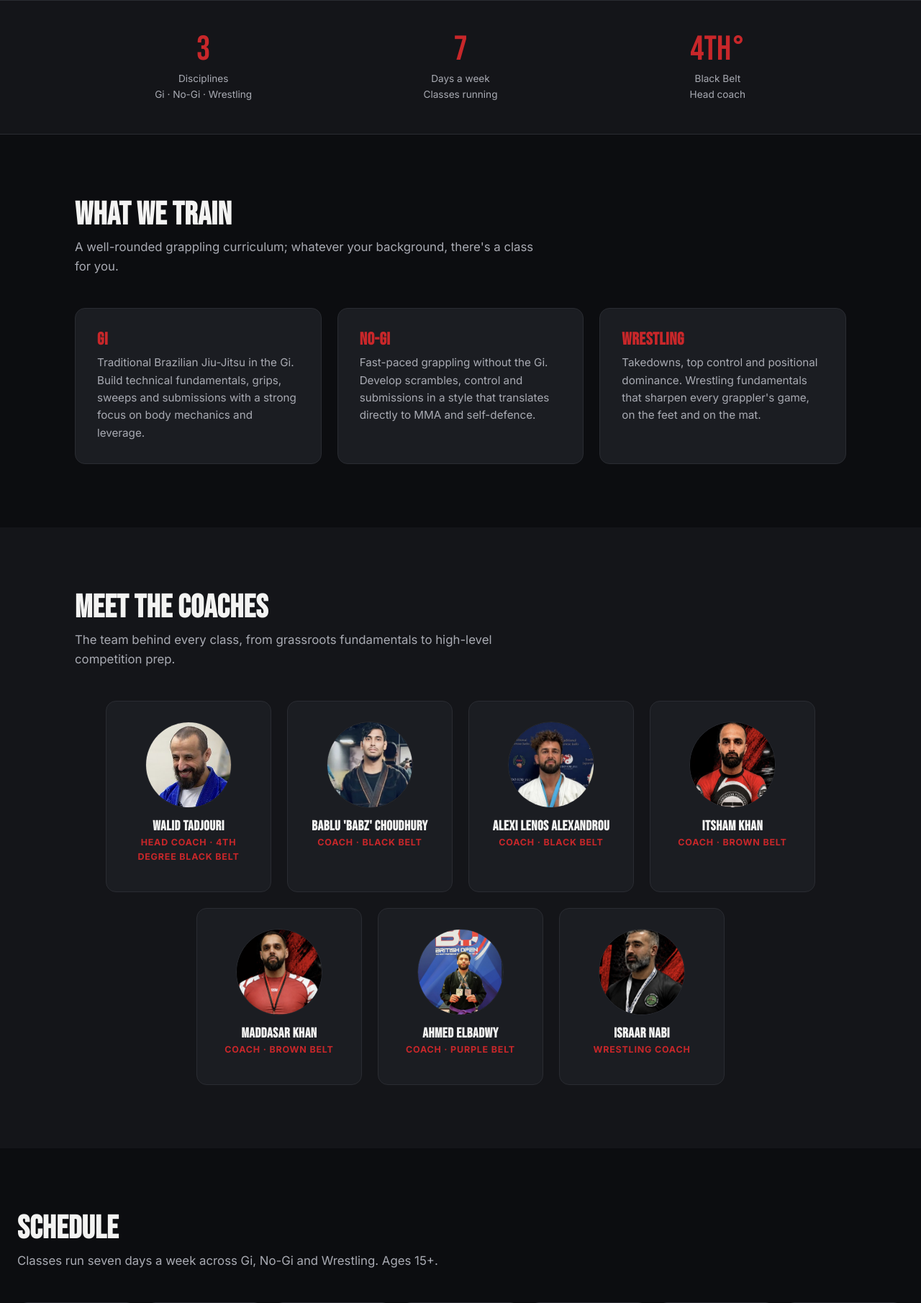
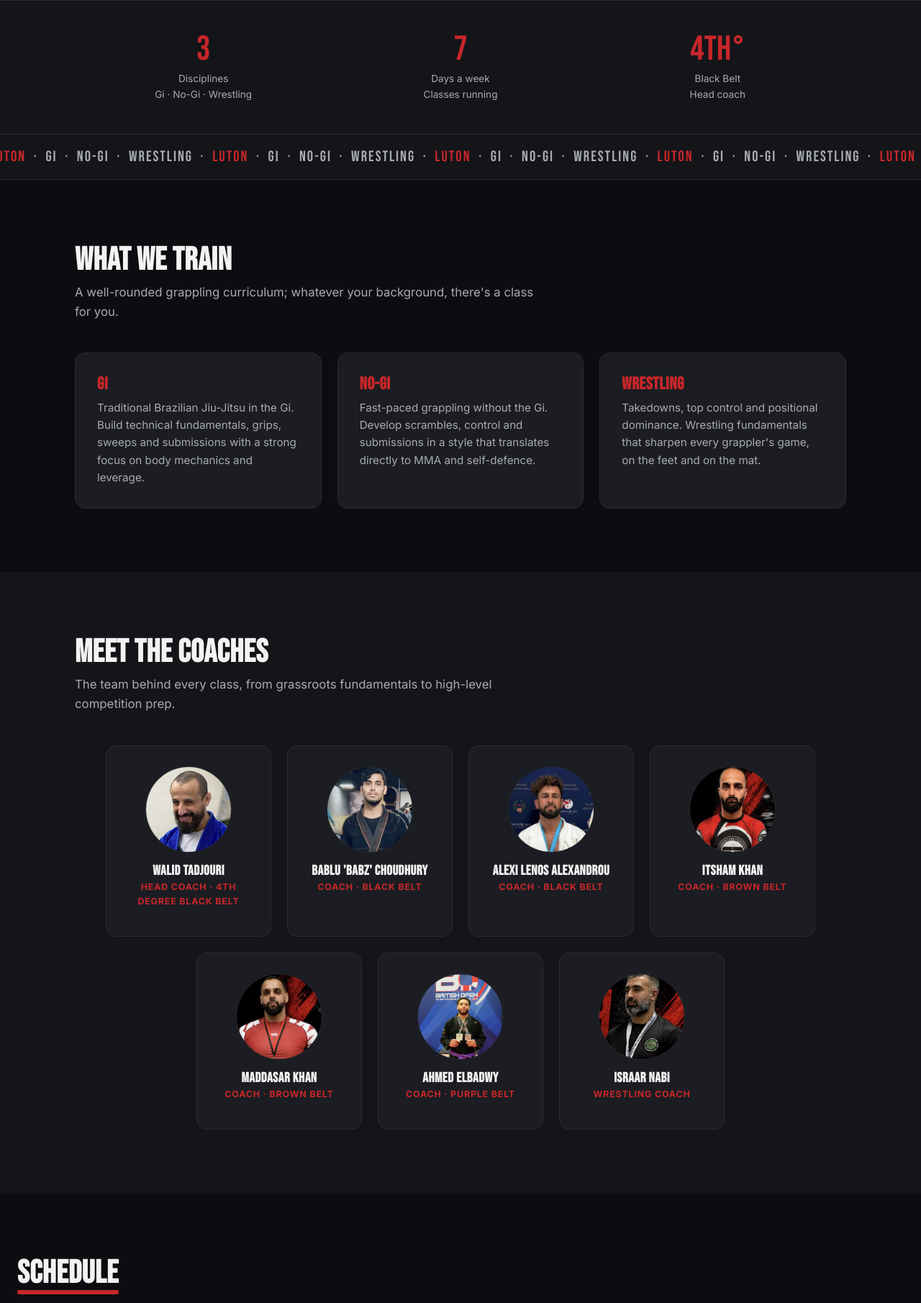
Before and after one commit to Ehsan516/s21, a Flask app: page / in a window 1280 px wide. Shown: the part 670-2481 px from the top of the page at 72% size. Run offline with Flask 3, Linux system fonts and the light colour scheme.

Commit message:
maquee and css animation

```diff
--- a/static/script.js
+++ b/static/script.js
@@ -1,4 +1,13 @@
 document.addEventListener('DOMContentLoaded', function () {
+  var header = document.querySelector('.site-header');
+  if (header) {
+    var onHeaderScroll = function () {
+      header.classList.toggle('scrolled', window.scrollY > 40);
+    };
+    onHeaderScroll();
+    window.addEventListener('scroll', onHeaderScroll, { passive: true });
+  }
+
   var toggle = document.getElementById('navToggle');
   var nav = document.getElementById('mainNav');
 
--- a/static/style.css
+++ b/static/style.css
@@ -44,9 +44,14 @@ a{color:inherit;text-decoration:none;}
 /* Header */
 .site-header{
   position:sticky;top:0;z-index:50;
+  background:transparent;
+  border-bottom:1px solid transparent;
+  transition:background .25s ease, border-color .25s ease;
+}
+.site-header.scrolled{
   background:rgba(12,13,16,0.85);
   backdrop-filter:blur(10px);
-  border-bottom:1px solid var(--border);
+  border-bottom-color:var(--border);
 }
 .header-inner{
   display:flex;align-items:center;justify-content:space-between;
@@ -157,6 +162,20 @@ a{color:inherit;text-decoration:none;}
 .btn-ghost{border:1px solid var(--border);color:var(--text);}
 .btn-ghost:hover{border-color:var(--red);color:var(--red);}
 
+/* Marquee ticker */
+.marquee{overflow:hidden;background:var(--bg-alt);border-bottom:1px solid var(--border);padding:14px 0;}
+.marquee-track{display:flex;width:max-content;animation:marqueeScroll 22s linear infinite;}
+.marquee-track span{
+  font-family:'Bebas Neue',sans-serif;font-size:1.3rem;letter-spacing:2px;
+  color:var(--text-dim);white-space:nowrap;
+}
+.marquee-track span .accent{color:var(--red);}
+@keyframes marqueeScroll{
+  from{transform:translateX(0);}
+  to{transform:translateX(-50%);}
+}
+@media (prefers-reduced-motion:reduce){.marquee-track{animation:none;}}
+
 /* Stats */
 .stats{background:var(--bg-alt);border-bottom:1px solid var(--border);}
 .stats-grid{
@@ -201,6 +220,16 @@ a{color:inherit;text-decoration:none;}
 
 /* Schedule — weekly grid of day columns */
 #schedule .wrap{max-width:1320px;}
+#schedule h2{margin-bottom:14px;}
+.hl-word{position:relative;display:inline-block;}
+.hl-word::after{
+  content:'';position:absolute;left:0;right:0;bottom:-6px;height:6px;
+  background:var(--red);border-radius:3px;
+  transform:scaleX(0);transform-origin:left;
+  transition:transform .6s cubic-bezier(.2,.8,.2,1) .25s;
+}
+.reveal.is-visible .hl-word::after{transform:scaleX(1);}
+@media (prefers-reduced-motion:reduce){.hl-word::after{transition:none;transform:scaleX(1);}}
 .schedule-grid{
   display:grid;grid-template-columns:repeat(7,1fr);gap:12px;
 }
@@ -326,6 +355,11 @@ a{color:inherit;text-decoration:none;}
 
 /* Footer */
 .site-footer{border-top:1px solid var(--border);padding:44px 0 0;background:var(--bg);}
+.footer-wordmark{
+  text-align:center;font-family:'Bebas Neue',sans-serif;
+  font-size:clamp(3rem,13vw,8rem);letter-spacing:2px;line-height:1;
+  color:var(--text);opacity:0.92;padding:10px 24px 30px;
+}
 .footer-inner{
   display:flex;justify-content:space-between;align-items:flex-start;
   gap:24px;flex-wrap:wrap;padding-bottom:32px;
--- a/templates/index.html
+++ b/templates/index.html
@@ -70,6 +70,13 @@
     </div>
   </section>
 
+  <div class="marquee" aria-hidden="true">
+    <div class="marquee-track">
+      <span>{% for _ in range(6) %}GI &nbsp;·&nbsp; NO-GI &nbsp;·&nbsp; WRESTLING &nbsp;·&nbsp; <span class="accent">LUTON</span> &nbsp;·&nbsp; {% endfor %}</span>
+      <span>{% for _ in range(6) %}GI &nbsp;·&nbsp; NO-GI &nbsp;·&nbsp; WRESTLING &nbsp;·&nbsp; <span class="accent">LUTON</span> &nbsp;·&nbsp; {% endfor %}</span>
+    </div>
+  </div>
+
   <section class="section" id="programs">
     <div class="wrap">
       <h2>What we train</h2>
@@ -116,7 +123,7 @@
 
   <section class="section" id="schedule">
     <div class="wrap">
-      <h2>Schedule</h2>
+      <h2 class="reveal"><span class="hl-word">Schedule</span></h2>
       <p class="section-lead">Classes run seven days a week across Gi, No-Gi and Wrestling. Ages 15+.</p>
       <div class="schedule-grid">
         {% for col in schedule_days %}
@@ -268,6 +275,7 @@
 </main>
 
 <footer class="site-footer">
+  <div class="footer-wordmark reveal">S21 LUTON</div>
   <div class="wrap footer-inner">
     <div>
       <strong>S21 Submission Fighters — Luton</strong>
```
